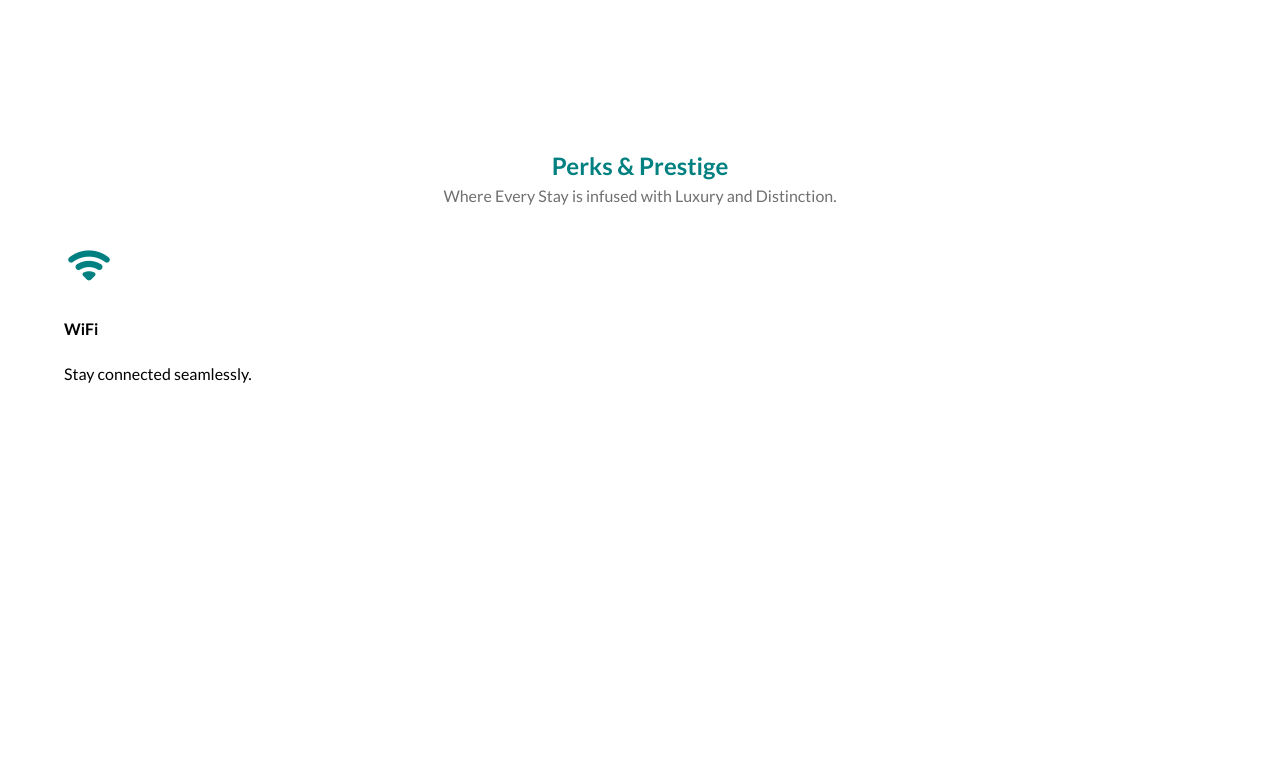
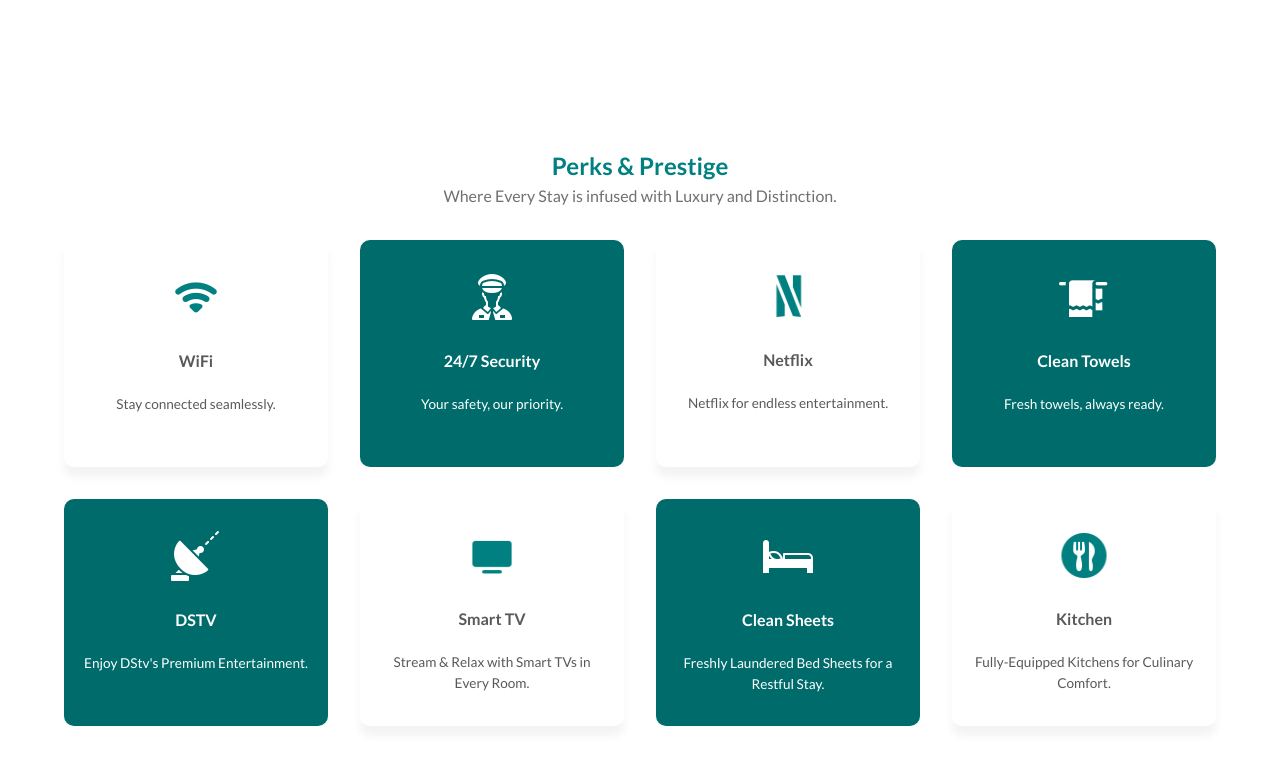
Before and after one commit to winniffy/cozyhaven, a React (Create React App) app: page / in a window 1280 px wide. Shown: the part 2935-3699 px from the top of the page. Before the commit the page ends 3417 px from the top, so only its background shows below. Built offline with nearby package versions, Linux system fonts and the light colour scheme.

Commit message:
finish perks and prestige component

```diff
--- a/src/Components/Locations/Locations.jsx
+++ b/src/Components/Locations/Locations.jsx
@@ -57,17 +57,17 @@ const Locations = ({
             </div>
             <div className="each-slide-effect">
               <div style={{ backgroundImage: `url(${slideImages[1]})` }}>
-                <div className="location_price">NGN40,000/Day</div>
+                <div className="location_price">NGN50,000/Day</div>
               </div>
             </div>
             <div className="each-slide-effect">
               <div style={{ backgroundImage: `url(${slideImages[2]})` }}>
-                <div className="location_price">NGN40,000/Day</div>
+                <div className="location_price">NGN45,000/Day</div>
               </div>
             </div>
             <div className="each-slide-effect">
               <div style={{ backgroundImage: `url(${slideImages[3]})` }}>
-                <div className="location_price">NGN40,000/Day</div>
+                <div className="location_price">NGN60,000/Day</div>
               </div>
             </div>
           </Slide>
--- a/src/Components/Navbar/Navbar.jsx
+++ b/src/Components/Navbar/Navbar.jsx
@@ -13,7 +13,7 @@ const Navbar = ({ logo }) => {
     show: {
       opacity: 1,
       transition: {
-        staggerChildren: 0.5,
+        staggerChildren: 0.3,
       },
     },
   };
--- a/src/Components/Perks/Perks.css
+++ b/src/Components/Perks/Perks.css
@@ -16,3 +16,64 @@
     color: #707070;
     margin: 0 auto 2rem;
 }
+
+.perks_section-grid_container {
+    display: grid;
+    grid-template-columns: 1fr 1fr 1fr 1fr;
+    grid-template-rows: 1fr 1fr;
+    grid-template-areas:
+    "a b c d"
+    "e f g h"
+    ;
+    gap: 2rem;
+}
+
+.perks_card {
+    text-align: center;
+    padding: 2rem 1rem;
+    border-radius: 10px;
+    color: #595959;
+}
+
+.perks_card:hover {
+    transform: scale(1.05);
+    transition: all .2s ease-in-out;
+
+}
+
+.perks_card-1,
+.perks_card-3,
+.perks_card-6,
+.perks_card-8 {
+    box-shadow: 0px 10px 10px 0px rgba(0, 0, 0, 0.05);
+}
+
+.perks_card-2,
+.perks_card-4,
+.perks_card-5,
+.perks_card-7 {
+    background-color: #006B6B;
+    color: #fff;
+}
+
+.perks_card-icon {
+    width: 50px;
+}
+
+.perks_card-subtext {
+    font-size: .85rem;
+}
+
+@media(max-width: 500px) {
+    .perks_section {
+        margin-top: 15rem;
+    }
+
+    .perks_section-grid_container {
+        display: block;
+    }
+
+    .perks_card {
+        margin-bottom: 2rem;
+    }
+}
--- a/src/Components/Perks/Perks.jsx
+++ b/src/Components/Perks/Perks.jsx
@@ -12,21 +12,106 @@ const Perks = ({
   sheet,
   kitchen,
 }) => {
+  // cards animation
+  const container = {
+    hidden: { opacity: 0 },
+    show: {
+      opacity: 1,
+      transition: {
+        staggerChildren: 0.3,
+      },
+    },
+  };
+
+  const item = {
+    hidden: { opacity: 0 },
+    show: { opacity: 1 },
+  };
+
   return (
-    <section className="perks_section">
-      {/* location header */}
+    <motion.section
+      className="perks_section"
+      initial={{ opacity: 0, scale: 0.5 }}
+      whileInView={{ opacity: 1, scale: 1 }}
+      transition={{ duration: 0.5 }}
+      viewport={{ once: true }}
+    >
+      {/* perks header */}
       <h4 className="perks_header">Perks & Prestige</h4>
       <p className="perks_subtext">
         Where Every Stay is infused with Luxury and Distinction.
       </p>
-      <article className="perks_section-grid_container">
-        <div className="perks_card-1">
+      {/* cards grid container */}
+      <motion.article
+        className="perks_section-grid_container"
+        variants={container}
+        initial="hidden"
+        animate="show"
+      >
+        {/* card 1 */}
+        <motion.div className="perks_card perks_card-1" variants={item}>
           <img src={wifi} alt="wifi icon" className="perks_card-icon" />
           <h4 className="perks_card-header">WiFi</h4>
           <p className="perks_card-subtext">Stay connected seamlessly.</p>
-        </div>
-      </article>
-    </section>
+        </motion.div>
+        {/* card 2 */}
+        <motion.div className="perks_card perks_card-2" variants={item}>
+          <img src={security} alt="security icon" className="perks_card-icon" />
+          <h4 className="perks_card-header">24/7 Security</h4>
+          <p className="perks_card-subtext">Your safety, our priority.</p>
+        </motion.div>
+        {/* card 3 */}
+        <motion.div className="perks_card perks_card-3" variants={item}>
+          <img src={netflix} alt="netflix icon" className="perks_card-icon" />
+          <h4 className="perks_card-header">Netflix</h4>
+          <p className="perks_card-subtext">
+            Netflix for endless entertainment.
+          </p>
+        </motion.div>
+        {/* card 4 */}
+        <motion.div className="perks_card perks_card-4" variants={item}>
+          <img src={towel} alt="towel icon" className="perks_card-icon" />
+          <h4 className="perks_card-header">Clean Towels</h4>
+          <p className="perks_card-subtext">Fresh towels, always ready.</p>
+        </motion.div>
+        {/* card 5 */}
+        <motion.div className="perks_card perks_card-5" variants={item}>
+          <img src={dstv} alt="dstv icon" className="perks_card-icon" />
+          <h4 className="perks_card-header">DSTV</h4>
+          <p className="perks_card-subtext">
+            Enjoy DStv's Premium Entertainment.
+          </p>
+        </motion.div>
+        {/* card 6 */}
+        <motion.div className="perks_card perks_card-6" variants={item}>
+          <img src={tv} alt="tv icon" className="perks_card-icon" />
+          <h4 className="perks_card-header">Smart TV</h4>
+          <p className="perks_card-subtext">
+            Stream & Relax with Smart TVs in Every Room.
+          </p>
+        </motion.div>
+        {/* card 7 */}
+        <motion.div className="perks_card perks_card-7" variants={item}>
+          <img
+            src={sheet}
+            alt="clean sheets icon"
+            className="perks_card-icon"
+          />
+          <h4 className="perks_card-header">Clean Sheets</h4>
+          <p className="perks_card-subtext">
+            Freshly Laundered Bed Sheets for a Restful Stay.
+          </p>
+        </motion.div>
+        {/* card 8 */}
+        <motion.div className="perks_card perks_card-8" variants={item}>
+          <img src={kitchen} alt="kitchen icon" className="perks_card-icon" />
+          <h4 className="perks_card-header">Kitchen</h4>
+          <p className="perks_card-subtext">
+            Fully-Equipped Kitchens for Culinary Comfort.
+          </p>
+        </motion.div>
+      </motion.article>
+    </motion.section>
   );
 };
 
```
Also changed, not shown: 1 other file (tests, documents, lock files or other folders).
